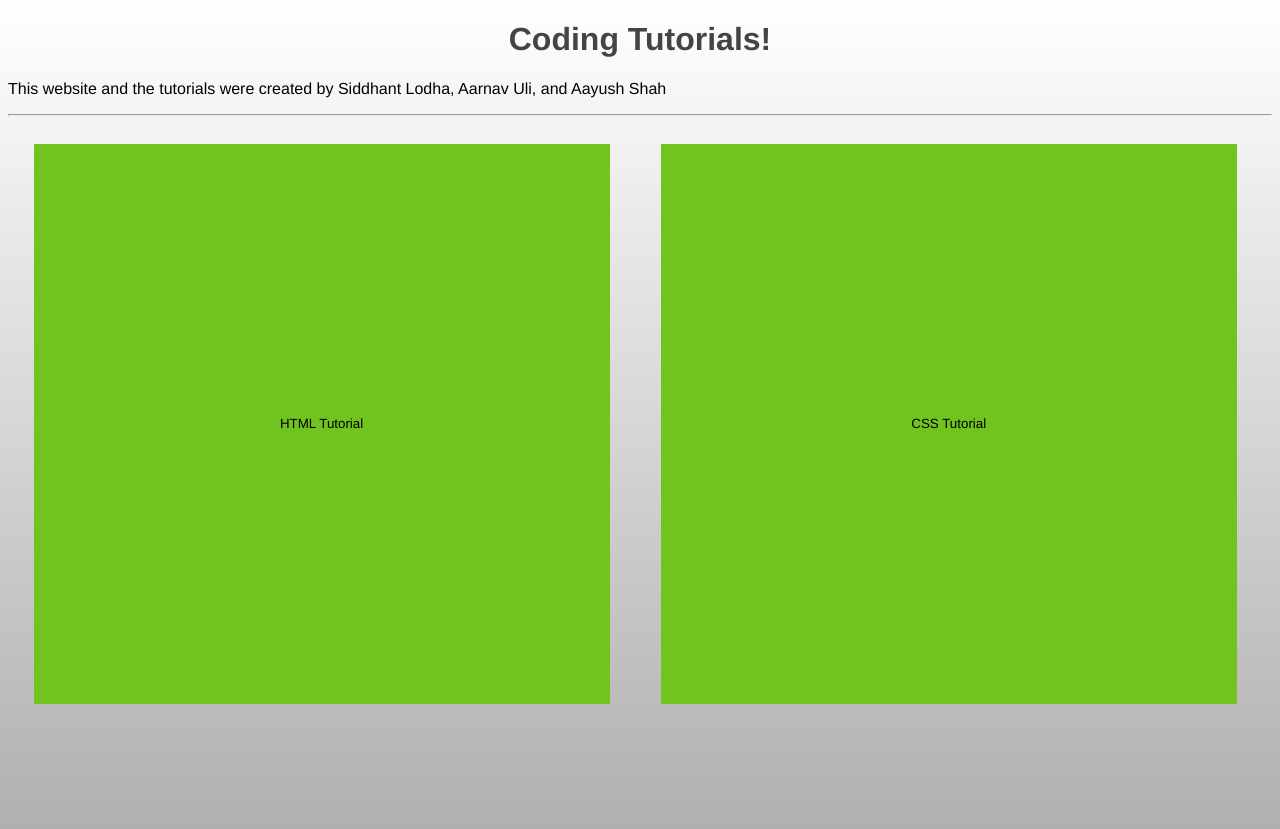
After one commit to lodhasid/CodeDaySummer2020, a Flask app: page /home in a window 1280 px wide. The commit adds this page. Run offline with Flask 2, Linux system fonts and the light colour scheme.

Commit message:
All code for CodeDay

```diff
--- /dev/null
+++ b/app/templates/homepage.html
@@ -0,0 +1,79 @@
+<!DOCTYPE html>
+<html lang="en">
+
+<head>
+    <meta charset="UTF-8">
+    <title>Coding Tutorials!</title>
+    <meta name="viewport" content="width=device-width, initial-scale=1">
+    <style>
+        * {
+            font-family: helvetica, arial, sans-serif;
+        }
+
+        body {
+            height: 100vh;
+            background: linear-gradient(white, #b1afaf) no-repeat;
+        }
+
+        h1 {
+            text-align: center;
+            color: #444;
+        }
+
+        #buttonCont {
+            text-align: center
+        }
+
+        @media screen and (orientation: portrait) {
+            button {
+                width: 90vw;
+                padding: 16vh;
+                margin: 0px 0px
+            }
+        }
+
+        @media screen and (orientation: landscape) {
+            #buttonCont {
+                display: table-row;
+                text-align: center;
+            }
+
+            .btn {
+                display: table-cell;
+            }
+
+            .btn button {
+                width: 45vw;
+                height: 70vh;
+                margin: 2.5vh 2vw
+            }
+        }
+
+        button {
+            background: #71c41d;
+            border: none;
+        }
+
+        button:hover {
+            background: #5fa51a;
+            border: none;
+        }
+
+    </style>
+</head>
+
+<body>
+    <h1 id="header">Coding Tutorials!</h1>
+    <p id="creators">This website and the tutorials were created by Siddhant Lodha, Aarnav Uli, and Aayush Shah</p>
+    <hr>
+    <div id="buttonCont" align="center">
+        <div id="btn1" class="btn">
+            <button onclick="window.location = '/htmlTutorial'">HTML Tutorial</button>
+        </div><br>
+        <div id="btn2" class="btn">
+            <button onclick="window.location = '/cssTutorial'">CSS Tutorial</button>
+        </div>
+    </div>
+</body>
+
+</html>
--- a/app/templates/htmlTutorial.html
+++ b/app/templates/htmlTutorial.html
@@ -19,6 +19,7 @@
         <button onclick="window.location = '/lessons?num=6'">Lesson 6: HTML Styles</button><br><br>
         <button onclick="window.location = '/lessons?num=7'">Lesson 7: Block and Inline Elements</button><br><br>
         <button onclick="window.location = '/lessons?num=8'">Lesson 8: HTML Forms</button><br><br>
+        <button onclick="window.location = '/lessons?num=9'">Lesson 9: HTML Tables and Lists</button><br><br>
     </div>
 </body>
 
--- a/app/templates/lesson8.html
+++ b/app/templates/lesson8.html
@@ -78,7 +78,7 @@
 
 </code></pre>
     <button onclick="goToEditor($('#formCode').text())">See Result</button><br>
-    <br><button onclick="window.location = '/lessons?num=p'">Previous</button>
+    <br><button onclick="window.location = '/lessons?num=p'">Previous</button><button onclick="window.location = '/lessons?num=n'" style="float:right">Next</button>
 </body>
 
 </html>
--- a/app/views.py
+++ b/app/views.py
@@ -61,3 +61,7 @@ def formdata():
     for key in data:
         string += ("<br>" + key + "=" + str(data[key]) + "<br>")
     return "Your form was received as: " + string
+
+@app.route("/home")
+def homepage():
+    return render_template("homepage.html")
```
Also changed, not shown: app/templates/lesson9.html (+57 -13 lines).
